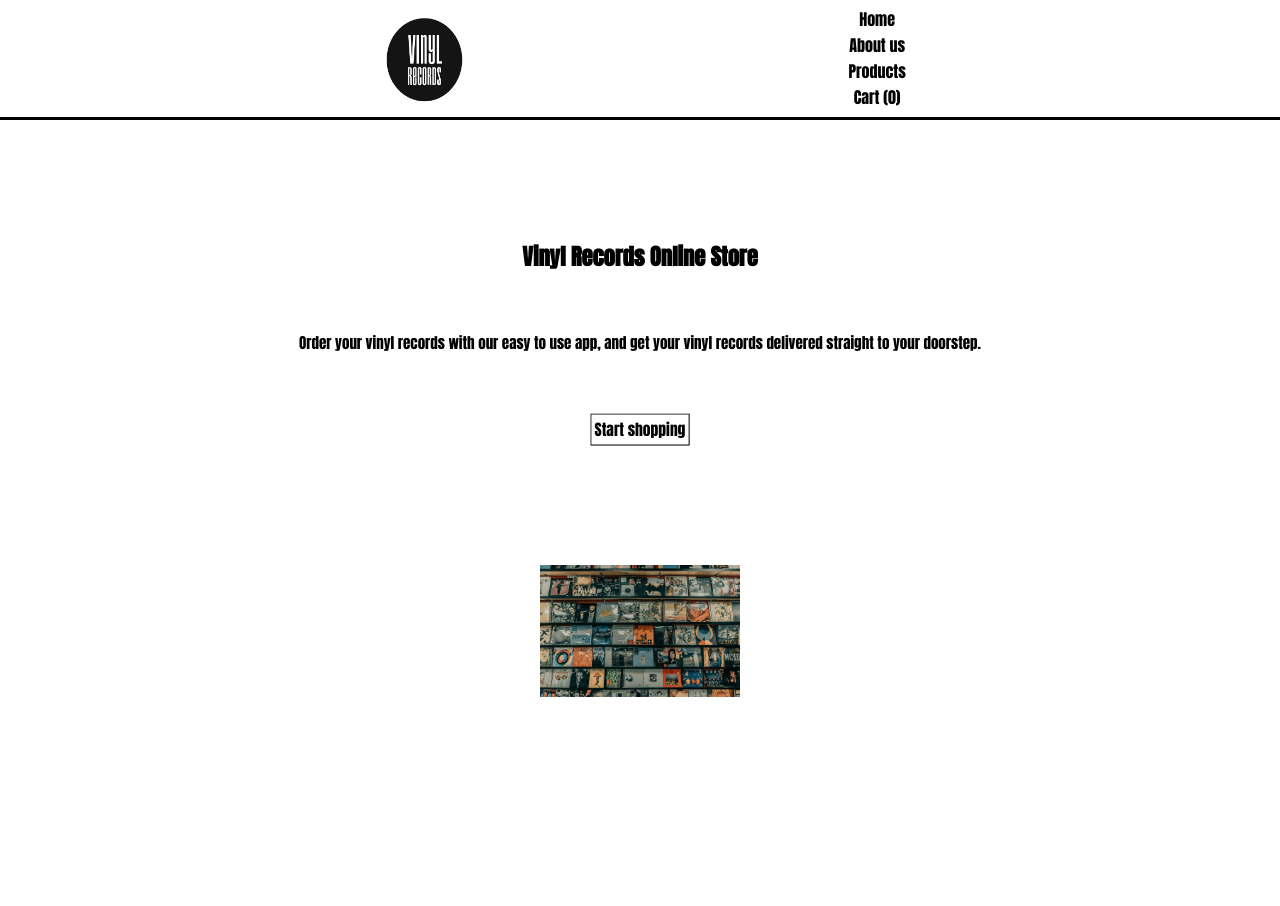
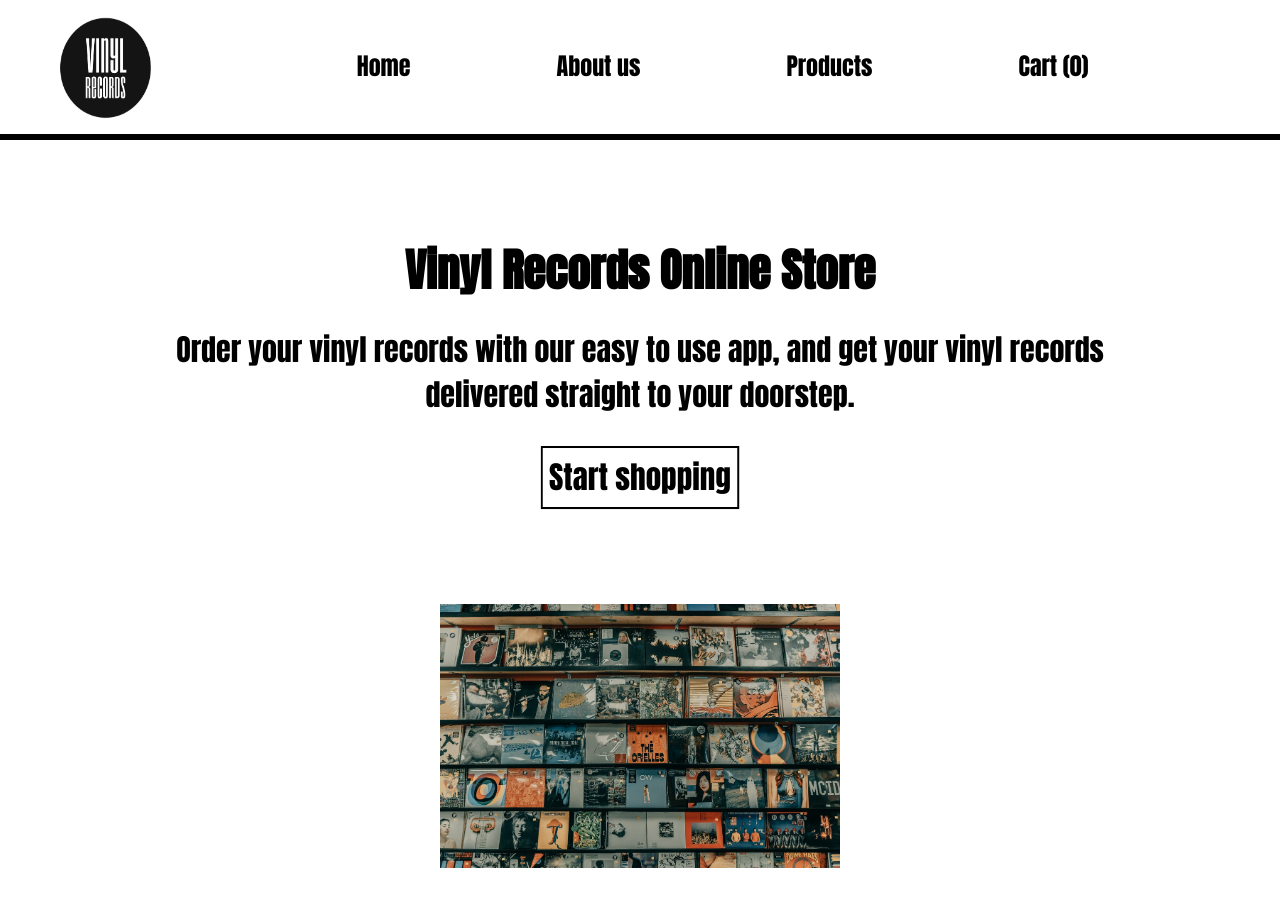
Before and after one commit to dim4ik2911/vinylrecords, a React (Create React App) app: page / in a window 1280 px wide. Shown: the top 906 px of the page. Before the commit the page ends 800 px from the top, so only its background shows below. Built offline with nearby package versions, Linux system fonts and the light colour scheme.

Commit message:
responsivness added and deployed using github pages

```diff
--- a/package.json
+++ b/package.json
@@ -1,4 +1,5 @@
 {
+  "homepage": "http://dim4ik2911.github.io/vinylrecords",
   "name": "vinylrecords",
   "version": "0.1.0",
   "private": true,
@@ -16,6 +17,8 @@
     "web-vitals": "^1.1.2"
   },
   "scripts": {
+    "predeploy": "npm run build",
+    "deploy": "gh-pages -d build",
     "start": "react-scripts start",
     "build": "react-scripts build",
     "test": "react-scripts test",
@@ -41,6 +44,7 @@
     ]
   },
   "devDependencies": {
+    "gh-pages": "^3.2.3",
     "mkrc": "^1.3.36",
     "sass": "^1.35.1"
   }
--- a/src/components/AboutUs/AboutUs.module.scss
+++ b/src/components/AboutUs/AboutUs.module.scss
@@ -1,15 +1,8 @@
-* {
-  box-sizing: border-box;
-  margin: 0;
-  padding: 0;
-}
+@import "../../styles/styles.scss";
 
-html {
-  font-size: 62.5%;
-}
 
 .aboutUs {
-  min-height: 80vh;
+  min-height: 100vh;
   display: flex;
   flex-direction: column;
   justify-content: space-evenly;
--- a/src/components/Cart/Cart.jsx
+++ b/src/components/Cart/Cart.jsx
@@ -65,12 +65,7 @@ const Cart = (props) => {
                 <p className={styles.modal__paragraph}>
                   We are appreciated you choose our service!
                 </p>
-                {/* <button
-                  className={styles.modal__button}
-                  onClick={(onClick, restartShopping)}
-                >
-                  Thank you!
-                </button> */}
+
                 <Link
                   to="/"
                   className={styles.modal__button}
@@ -81,13 +76,12 @@ const Cart = (props) => {
                 <Confetti
                   width={width}
                   height={height}
-                  numberOfPieces={95}
+                  numberOfPieces={30}
                   gravity={0.05}
                 />
               </div>
             )}
           </ReactCircleModal>
-          {/* <button className={styles.cart__button}>Pay</button> */}
         </div>
       )}
     </>
--- a/src/components/Cart/Cart.module.scss
+++ b/src/components/Cart/Cart.module.scss
@@ -1,12 +1,6 @@
-* {
-  box-sizing: border-box;
-  margin: 0;
-  padding: 0;
-}
+@import "../../styles/styles.scss";
 
-html {
-  font-size: 62.5%;
-}
+
 
 .cart {
   min-height: 80vh;
@@ -31,6 +25,7 @@ html {
     border: 0.3rem solid red;
     color: white;
     margin-bottom: 3rem;
+    font-size: 1.2rem;
   }
   &__table {
     &_purchase {
--- a/src/components/Home/Home.module.scss
+++ b/src/components/Home/Home.module.scss
@@ -1,15 +1,8 @@
-* {
-  box-sizing: border-box;
-  margin: 0;
-  padding: 0;
-}
+@import "../../styles/styles.scss";
 
-html {
-  font-size: 62.5%;
-}
 
 .homePage {
-  min-height: 80vh;
+  min-height: 100vh;
   display: flex;
   flex-direction: column;
   justify-content: space-evenly;
--- a/src/components/Navigation/Navigation.module.scss
+++ b/src/components/Navigation/Navigation.module.scss
@@ -1,12 +1,6 @@
-* {
-  box-sizing: border-box;
-  margin: 0;
-  padding: 0;
-}
+@import "../../styles/styles.scss";
 
-html {
-  font-size: 62.5%;
-}
+
 
 .navigation {
   display: flex;
@@ -37,3 +31,26 @@ html {
 .link:hover {
   border-bottom: 2px solid black;
 }
+
+@media screen and (min-width: 1200px) {
+  .navigation {
+    display: flex;
+    justify-content: space-evenly;
+    align-items: center;
+    height: 7rem;
+  }
+  .logo {
+    // margin: 0 auto;
+    width: 6rem;
+    height: 6rem;
+  }
+  .choice {
+    flex-direction: row;
+    justify-content: space-evenly;
+    width: 80%;
+    // height: 20rem;
+  }
+  .link {
+    font-size: 1.2rem;
+  }
+}
--- a/src/components/Products/Products.jsx
+++ b/src/components/Products/Products.jsx
@@ -30,7 +30,9 @@ const Products = (props) => {
   };
 
   return (
-    <ul>
+    <div>
+      <h1 className={styles.header}>Our collection</h1>
+      <ul className={styles.products}>
         {data.map((one) => {
           return (
             <li className={styles.product} key={one.id}>
@@ -52,7 +54,6 @@ const Products = (props) => {
                   </button>
                 </div>
               </div>
-
               <button
                 className={styles.delete}
                 onClick={() => handleDeleteClick(one)}
@@ -60,15 +61,14 @@ const Products = (props) => {
                 {one.amount === 0 ? null : <p>x</p>}
               </button>
 
-            {/* <div className={styles.amount}> */}
               {one.amount === 0 ? null : (
                 <p className={styles.amount}>{one.amount}</p>
               )}
-            {/* </div> */}
             </li>
           );
         })}
       </ul>
+    </div>
   );
 };
 
--- a/src/components/Products/Products.module.scss
+++ b/src/components/Products/Products.module.scss
@@ -1,11 +1,10 @@
-* {
-  box-sizing: border-box;
-  margin: 0;
-  padding: 0;
-}
+@import "../../styles/styles.scss";
 
-html {
-  font-size: 62.5%;
+
+.header {
+  display: none;
+  font-size: 2rem;
+  margin-top: 3rem;
 }
 
 .product {
@@ -42,6 +41,7 @@ html {
   outline: none;
   padding: 0.2rem;
   margin-top: 0.1rem;
+  font-size: 1.3rem;
 
   &:active {
     transform: translateY(-1px);
@@ -67,3 +67,56 @@ html {
   bottom: 0.1rem;
   font-size: 1.4rem;
 }
+
+@media screen and (min-width: 768px) {
+  .header {
+    display: inline-block;
+    font-size: 2rem;
+    margin-top: 3rem;
+  }
+  .products {
+    display: grid;
+    grid-template-columns: repeat(2, 1fr);
+    grid-template-rows: repeat(3, 1fr);
+  }
+  .product {
+    display: flex;
+    justify-content: flex-start;
+    margin: 3rem 1rem 3rem 1rem;
+
+    &:first-child {
+      margin: 3rem 1rem 3rem 1rem;
+    }
+  }
+  .image {
+    height: 8rem;
+    width: 8rem;
+  }
+
+  .description {
+    display: flex;
+    flex-direction: column;
+    justify-content: space-between;
+    font-size: 0.7rem;
+    padding: 0 0.5rem;
+    margin: 0.3rem auto;
+  }
+
+  .priceInformation {
+    font-size: 0.8rem;
+  }
+
+  .delete {
+    font-size: 0.9rem;
+  }
+  .amount {
+    font-size: 1.2rem;
+  }
+}
+
+@media screen and (min-width: 1200px) {
+  .image {
+    height: 10rem;
+    width: 10rem;
+  }
+}
--- /dev/null
+++ b/src/styles/styles.scss
@@ -0,0 +1,27 @@
+* {
+  box-sizing: border-box;
+  margin: 0;
+  padding: 0;
+}
+
+html {
+  font-size: 62.5%;
+}
+
+@media screen and (min-width: 576px) {
+  html {
+    font-size: 87.5%;
+  }
+}
+
+@media screen and (min-width: 768px) {
+  html {
+    font-size: 100%;
+  }
+}
+
+@media screen and (min-width: 1200px) {
+  html {
+    font-size: 125%;
+  }
+}
```
Also changed, not shown: 1 other file (tests, documents, lock files or other folders). Lines whose indentation alone changed are shown as unchanged.
